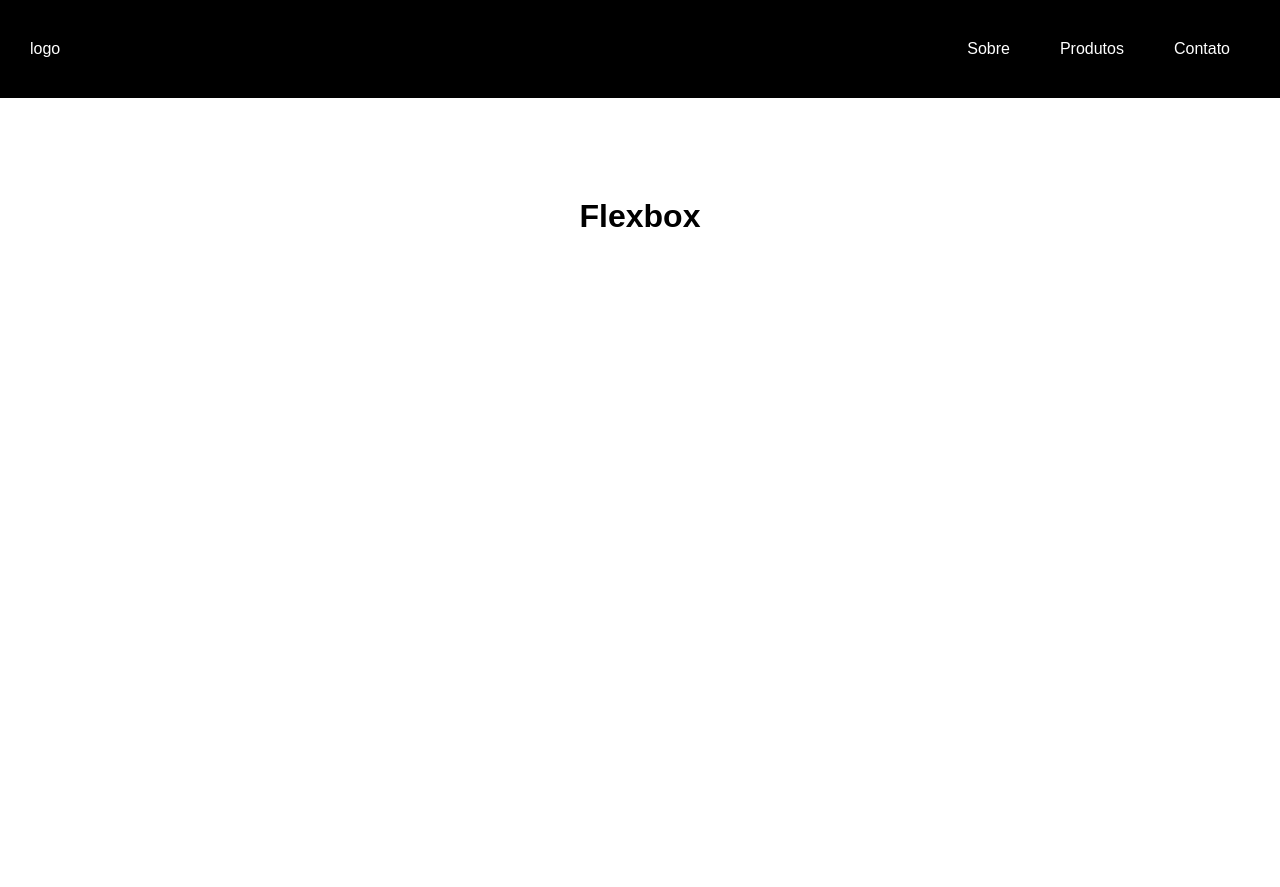
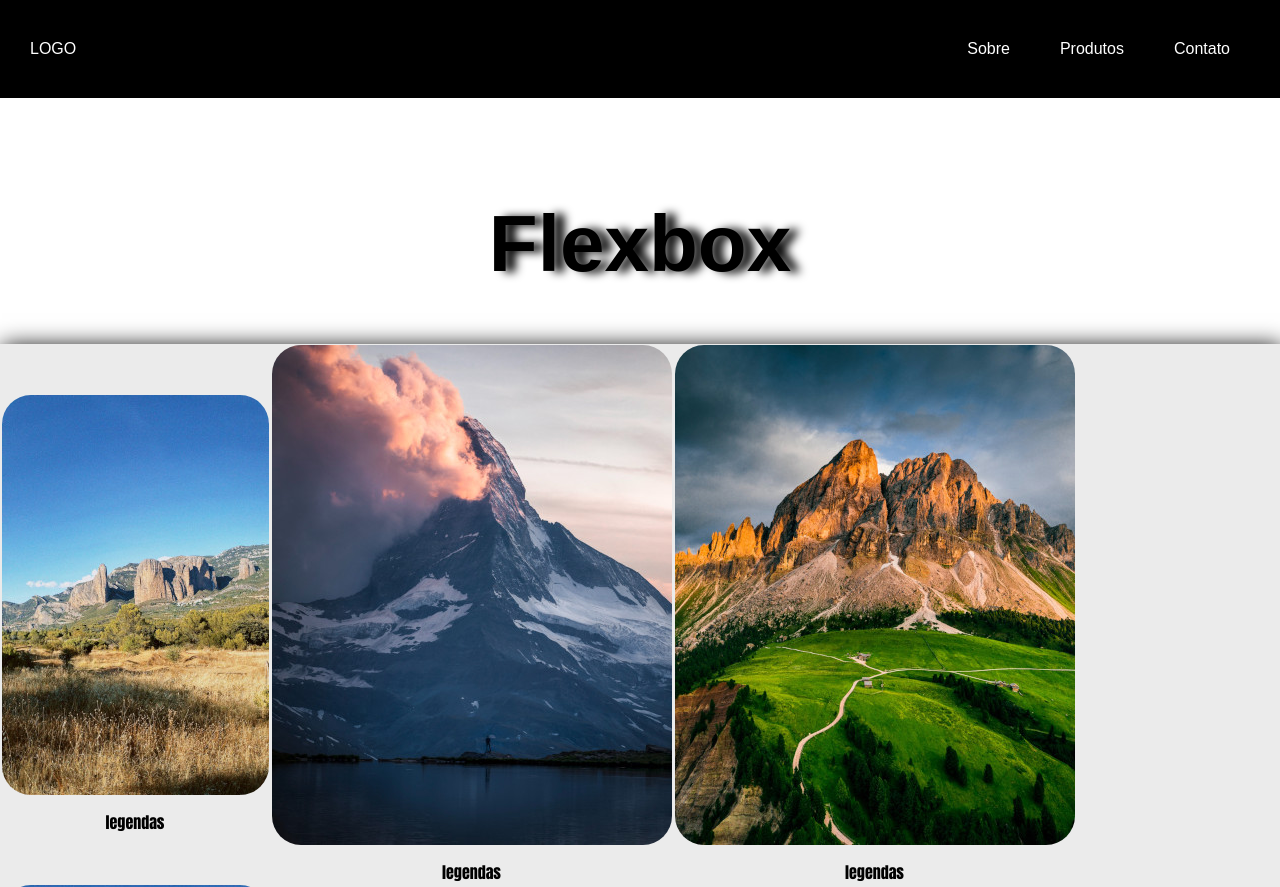
Before and after one commit to Lucasbegama/CSS-Flex-e-Grid, a plain HTML site: page index.html in a window 1280 px wide. Shown: the top 887 px of the page. Before the commit the page ends 800 px from the top, so only its background shows below. Drawn offline with Linux system fonts and the light colour scheme.

Commit message:
atualiza

```diff
--- a/index.html
+++ b/index.html
@@ -9,7 +9,7 @@
 </head>
 <body>
     <header class="header">
-        <a href="logo">logo</a>
+        <a href="logo">LOGO</a>
         <nav>
             <ul class="menu">
                 <li><a href="#">Sobre</a></li>
@@ -21,7 +21,54 @@
 
     <h1>Flexbox</h1>
 
+    <section class="flex">
+        <div>
+            <img src="img/mot01.jpg" alt="mato">
+            <p>legendas</p>
+        </div>
 
+        <div>
+            <img src="img/mot02.jpg" alt="mato">
+            <p>legendas</p>
+        </div>
+
+        <div>
+            <img src="img/mot03.jpg" alt="mato">
+            <p>legendas</p>
+        </div>
+
+        <div>
+            <img src="img/mot01.jpg" alt="mato">
+            <p>legendas</p>
+        </div>
+
+
+    </section>
+             <h1>GRID SCC</h1>
+
+        <section class="grid">
+
+        <div>
+            <img src="img/mot02.jpg" alt="mato">
+            <p>legendas</p>
+        </div>
+
+        <div>
+            <img src="img/mot03.jpg" alt="mato">
+            <p>legendas</p>
+        </div>
+        <div>
+            <img src="img/mot01.jpg" alt="mato">
+            <p>legendas</p>
+        </div>
+        <div>
+            <img src="img/mot02.jpg" alt="mato">
+            <p>legendas</p>
+        </div>
+        <div>
+            <img src="img/mot03.jpg" alt="mato">
+            <p>legendas</p>
+        </div>
 
     </section>
 </body>
--- a/style.css
+++ b/style.css
@@ -41,10 +41,37 @@ a{
 h1{
     text-align: center;
     margin-top: 100px;
+    font-size: 5em;
+    text-shadow: 10px 1px 10px black;
 }
 
-.flex  div img {
+.flex  {
+    display: flex;
+    flex-wrap: wrap;
+    justify-content:start;
+    align-items: center;
+    background-color: rgb(235, 235, 235);
+    box-shadow: 2px 2px 22px black;
+}
+.flex  div img p {
+    display: flex;
+    flex-wrap: wrap;
+    justify-content: flex-start;
     width:auto;
     height: auto;
     margin: 10px;
 }
+
+img{
+    max-width: 400px;
+    margin-left: 1px;
+    padding: 1px;
+    border-radius: 30px;
+    height: 100xp;
+}
+
+p{
+    text-align: center;
+    margin-top: 10px;
+    font-family:Impact, Haettenschweiler, 'Arial Narrow Bold', sans-serif;
+}
```
Also changed, not shown: img/mot01.jpg (added), img/mot02.jpg (added), img/mot03.jpg (added), img/mot04.jpg (added).
